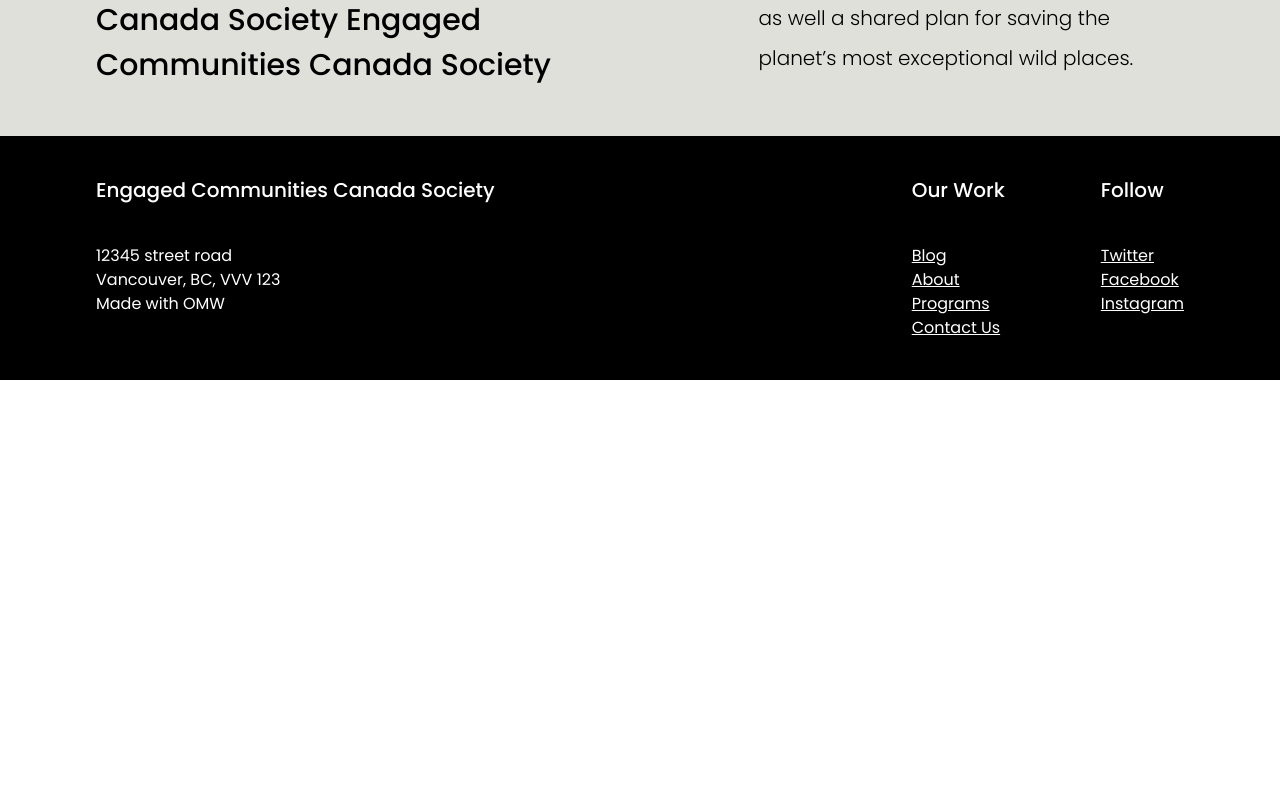
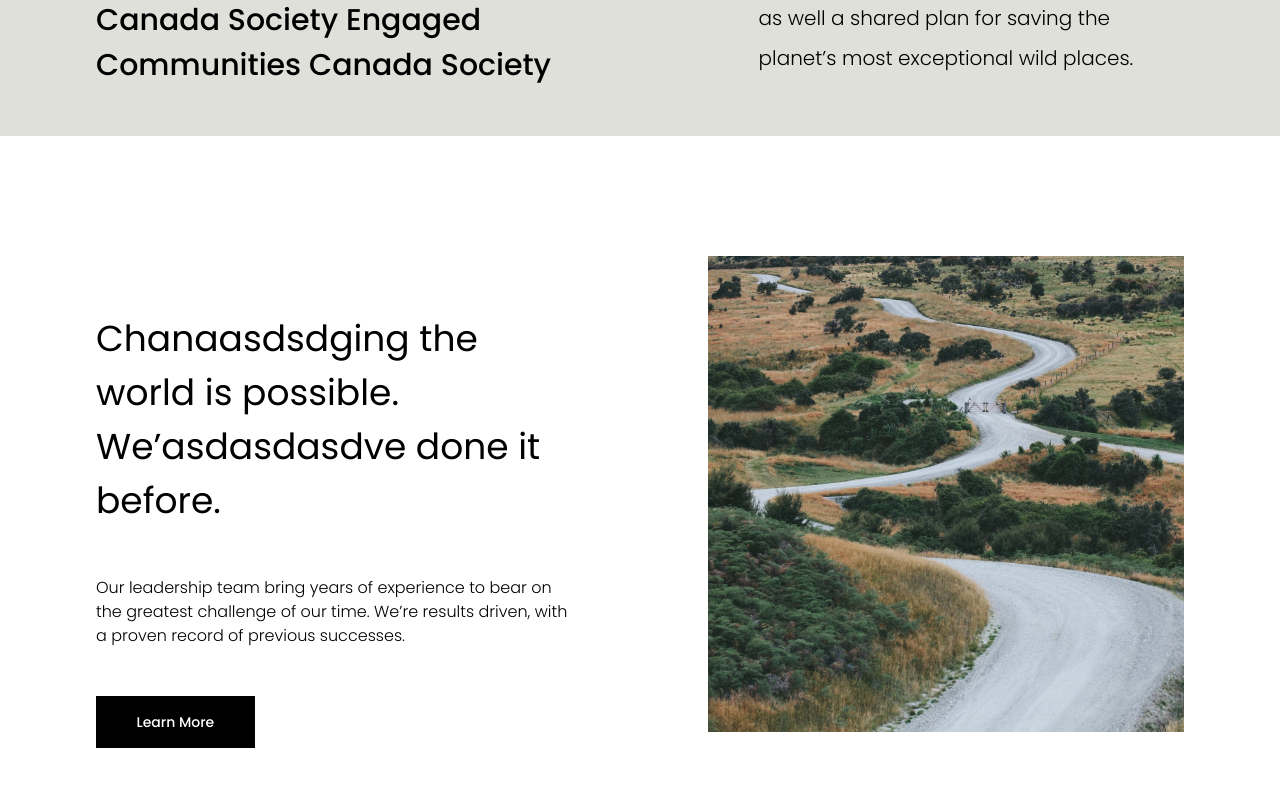
Before and after one commit to vvEii/eccs-website, a React (Create React App) app in the folder app/: page / in a window 1280 px wide. Shown: the part 940-1740 px from the top of the page. Before the commit the page ends 1320 px from the top, so only its background shows below. Built offline with nearby package versions, Linux system fonts and the light colour scheme.

Commit message:
Add landing page content

```diff
--- a/app/src/components/Navbar.js
+++ b/app/src/components/Navbar.js
@@ -64,7 +64,7 @@ const Navbar = () => {
       </a>
       <Link
         to='/take-action'
-        className='bg-white text-sm text-black px-7 py-4 font-medium hover:bg-gray-100'
+        className='bg-white text-sm text-black px-7 py-4 font-medium hover:bg-gray-200 transition ease-in-out duration-700'
       >
         Take Action
       </Link>
--- a/app/src/pages/Home.js
+++ b/app/src/pages/Home.js
@@ -16,7 +16,7 @@ const Home = () => {
           </p>
           <Link
             to='/about'
-            className='bg-white text-black px-6 py-4 font-medium w-40 ml-24 hover:bg-gray-100'
+            className='bg-white text-black px-6 py-4 font-medium w-40 ml-24 hover:bg-gray-200 transition ease-in-out duration-700'
           >
             Learn More
           </Link>
@@ -33,6 +33,29 @@ const Home = () => {
           exceptional wild places.
         </p>
       </div>
+      <div className='flex justify-between mx-24 py-20'>
+        <div className='flex flex-col flex-1 pr-24'>
+          <p className='text-black text-left text-4xl font-normal leading-normal pt-24'>
+            Chanaasdsdging the world is possible. We’asdasdasdve done it before.
+          </p>
+          <p className='text-black text-left font-light py-12'>
+            Our leadership team bring years of experience to bear on the
+            greatest challenge of our time. We’re results driven, with a proven
+            record of previous successes.
+          </p>
+          <Link
+            to='/about'
+            className='bg-black text-sm text-white px-7 py-4 font-medium hover:bg-gray-300 w-2/6 transition ease-in-out duration-700'
+          >
+            Learn More
+          </Link>
+        </div>
+        <img
+          src='images/content-landing-page.jpg'
+          alt=''
+          className='w-1 flex-1 py-10 pl-10'
+        />
+      </div>
     </>
   );
 };
```
Also changed, not shown: app/public/images/content-landing-page.jpg (added), 1 other file (tests, documents, lock files or other folders).
